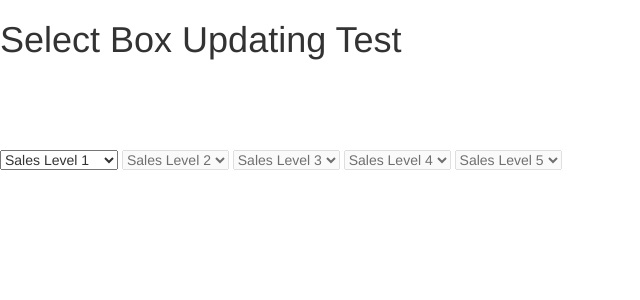
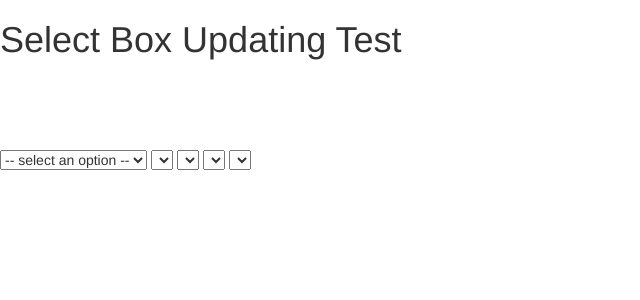
Before and after one commit to jpisano99/MyTemplate, a Flask app: page / in a window 1280 px wide. Shown: the top 300 px of the page, without its empty margins (0-640 px from the left). Run offline with Flask 2, Linux system fonts and the light colour scheme; tables that the repository leaves empty hold one stand-in row (values such as "Sample post"); lists and menus that the app fills with data are empty; parts of the project's set-up code (start-up, migrations or seed data) failed here and were passed over; some libraries are stand-ins or nearby versions.

Commit message:
select box works !

```diff
--- a/application/my_functions.py
+++ b/application/my_functions.py
@@ -3,7 +3,6 @@ from application.models import *
 def build_sales_list(hierarchy):
     print()
     print("Request:  ",hierarchy)
-    print()
 
     # Build SQL Stmnt from the hierarchy list
     level = 1
@@ -11,17 +10,20 @@ def build_sales_list(hierarchy):
     sql_where = ""
     sql_columns = ""
 
-    for x in hierarchy:
-        tmp = "`Sales_Level_" + str(level) + "`"
-        sql_where = sql_where + tmp + "=" + "'" + x + "' AND "
-        sql_columns = sql_columns + "," + tmp
-        level += 1
-
-    if len(hierarchy) == 0:
+    if hierarchy[0] == "start":
         # Adjust SQL stmnt for a starter list
         sql_columns = "`Sales_Level_1`"
         sql_where = ""
     else:
+        for x in hierarchy:
+            if x == None:
+                break
+            else:
+                tmp = "`Sales_Level_" + str(level) + "`"
+                sql_where = sql_where + tmp + "=" + "'" + x + "' AND "
+                sql_columns = sql_columns + "," + tmp
+                level += 1
+
         # Add one add'l column to the request
         sql_columns = sql_columns + "," + "`Sales_Level_" + str(level) + "`"
 
@@ -35,9 +37,7 @@ def build_sales_list(hierarchy):
             "FROM sales_levels " + \
             sql_where  + \
             " order by `Sales_Level_1`"
-    print()
     print("SQL:  ",sql)
-    print()
 
     # # Run the Query
     query_results = db.engine.execute(sql)
@@ -45,14 +45,9 @@ def build_sales_list(hierarchy):
     # Construct the response list
     level_list = []
     for x in query_results:
-        build_it = []
-        for y in range(level):
-            build_it.append(x.values()[y])
-        level_list.append(build_it)
+        level_list.append(x.values()[level-1])
 
-    print()
     print("Response:   ",level_list)
-    print()
 
     return (level_list)
 
@@ -60,7 +55,9 @@ if __name__ == "__main__":
     from application.models import *
     from application.my_functions import *
     #jim = ["Americas","AMERICAS_MISC"]
-    #jim = []
+    jim = ['start', None, None, None]
+    #jim = ['Americas', None, None, None]
+    #jim = ['EMEAR-REGION', 'EMEAR-SOUTH', 'lev3_empty', 'lev4_empty']
     #jim = ["Americas"]
-    jim = ["Americas", "US COMMERCIAL", "COMMERCIAL EAST AREA","Colonial Select Operation"]
+    #jim = ["Americas", "US COMMERCIAL", "COMMERCIAL EAST AREA","Colonial Select Operation"]
     build_sales_list(jim)
--- a/application/static/js/jquery_samples.js
+++ b/application/static/js/jquery_samples.js
@@ -1,42 +1,68 @@
 $(document).ready(function(){
     //alert("doc ready .. ");
 
+    var tmp = $("#level1").val();
+    if (tmp == "start") {
+        //alert("start");
+        var tmp1 = load_vals();
+        var tmp2 = look_up(tmp1,"1");
+    }
+
     $("#level1").change(function(){
-        alert("Changed Level 1 value to:" + $("#level1").val());
+        $("#level2").html("");
+        $("#level3").html("");
+        $("#level4").html("");
+        $("#level5").html("");
+        var tmp1 = load_vals();
+        var tmp2 = look_up(tmp1,"2");
      });
 
     $("#level2").change(function(){
-        //alert("Changed Level 2 value to:" + $("#level2").val());
+        $("#level3").html("");
+        $("#level4").html("");
+        $("#level5").html("");
+        var tmp1 = load_vals();
+        var tmp2 = look_up(tmp1,"3");
      });
 
-    $(".sales").change(function(){
-        var level1 = $("#level1").val();
-        var level2 = $("#level2").val();
-        var level3 = $("#level3").val();
-        var level4 = $("#level4").val();
-        var level5 = $("#level5").val();
-        //var hirearchy = level1 + "/" + level2 + "/" + level3 + "/" + level4 + "/" + level5
+    $("#level3").change(function(){
+        $("#level4").html("");
+        $("#level5").html("");
+        var tmp1 = load_vals();
+        var tmp2 = look_up(tmp1,"4");
+     });
 
-        var hirearchy = level1;
+    $("#level4").change(function(){
+        $("#level5").html("");
+        var tmp1 = load_vals();
+        var tmp2 = look_up(tmp1,"5");
+     });
+});
 
-        //alert("Class SALES changed to:" + hierarchy);
+function load_vals(){
+    var lev1_val = $("#level1").val();
+    var lev2_val = $("#level2").val();
+    var lev3_val = $("#level3").val();
+    var lev4_val = $("#level4").val();
+    var hierarchy = {level1:lev1_val,level2:lev2_val,level3:lev3_val,level4:lev4_val}
+    return hierarchy;
+}
 
+function look_up(hierarchy,query_level){
     $.ajax({
         type: "POST",
         url: "/get_levels",
         contentType: "text/json; charset=utf-8",
-                data: JSON.stringify({ level1:'APJ'}),
-                success: function(data) {
+        data: JSON.stringify(hierarchy),
+        success: function (data) {
             var newoptions = "";
+            newoptions = '<option disabled selected value="start"> -- select an option -- </option>'
             for (var level of data.levels) {
-                        newoptions += '<option value="' + level+ '">' + level + '</option>';
+                newoptions += '<option value="' + level + '">' + level + '</option>';
             }
-
-                    // Load up options and turn element on
-                    $("#level2").html(newoptions);
-                    $("#level2").prop('disabled', false);
-
+            tmp99 = "#level"+query_level
+            $(tmp99).html(newoptions);
+            $(tmp99).prop('disabled', false);
         }
     });
-     });
-});
+}
--- a/application/templates/select_test.html
+++ b/application/templates/select_test.html
@@ -15,28 +15,24 @@
     <h1> Select Box Updating Test</h1>
 	<br><br><br><br>
 
-        <select class="sales" id = 'level1' value = 'level1'>
-            <option value="lev1">Sales Level 1</option>
-            <option value="lev1_1">Sales Level 1.1</option>
+        <select class="sales" id = 'level1' >
+            <option selected value="start"> -- select an option -- </option>
+            <!--<option value="start">Start Here</option>-->
         </select>
 
-        <select class="sales" id = 'level2' value = 'level2'disabled>
-            <option value="">Sales Level 2</option>
+        <select class="sales" id = 'level2' >
         </select>
 
-        <select class="sales" id = 'level3' value = 'level3'disabled>
-            <option value="">Sales Level 3</option>
+        <select class="sales" id = 'level3' >
         </select>
 
-        <select class="sales" id = 'level4' value = 'level4'disabled>
-            <option value="">Sales Level 4</option>
+        <select class="sales" id = 'level4' >
         </select>
 
-        <select class="sales" id = 'level5' value = 'level5'disabled>
-            <option value="">Sales Level 5</option>
+        <select class="sales" id = 'level5' >
         </select>
 
-	<script src="{{ url_for('static', filename='js/jquery_samples.js',version='fg9jo999997') }}"></script>
+	<script src="{{ url_for('static', filename='js/jquery_samples.js',version='3gg5tggg66g7') }}"></script>
 
 </body>
 </html>
--- a/application/views.py
+++ b/application/views.py
@@ -7,32 +7,22 @@ from application.my_functions import *
 
 @application.route('/get_levels' ,methods=['POST'])
 def get_levels():
+    hierarchy = json.loads((request.data).decode("utf-8"))
 
-    hierarchy = json.loads((request.data).decode("utf-8"))
-    my_request = []
-    for level,value in hierarchy.items():
-        print (level, value)
-        my_request.append(value)
-
-    #my_request = [hierarchy["level1"],hierarchy["level1"]]
-    my_request = [hierarchy["level1"]]
-
-    # Strip out %20 space markers
-    #hierarchy = hierarchy.replace("%20", " ")
+    if hierarchy["level1"] == 'lev1_empty':
+        my_request = []
+    else:
+        my_request = []
+        my_request.append(hierarchy["level1"])
+        my_request.append(hierarchy["level2"])
+        my_request.append(hierarchy["level3"])
+        my_request.append(hierarchy["level4"])
 
     levelArray = build_sales_list(my_request)
 
-    # levelArray = []
-    # x = 0
-    # for key, values in levels.items():
-    #     for value in values:
-    #         # cityObj={}
-    #         # cityObj['id'] = x+1
-    #         # cityObj['name'] = value[0]+"/"+value[1]
-    #         # levelArray.append(cityObj)
-    #         levelArray.append(value[1])
-
-    print(levelArray)
+    # print()
+    # print("Sending back to jQuery:  ")
+    # print ({'levels': levelArray})
 
     return jsonify({'levels': levelArray})
 
```
Lines whose indentation alone changed are shown as unchanged.
